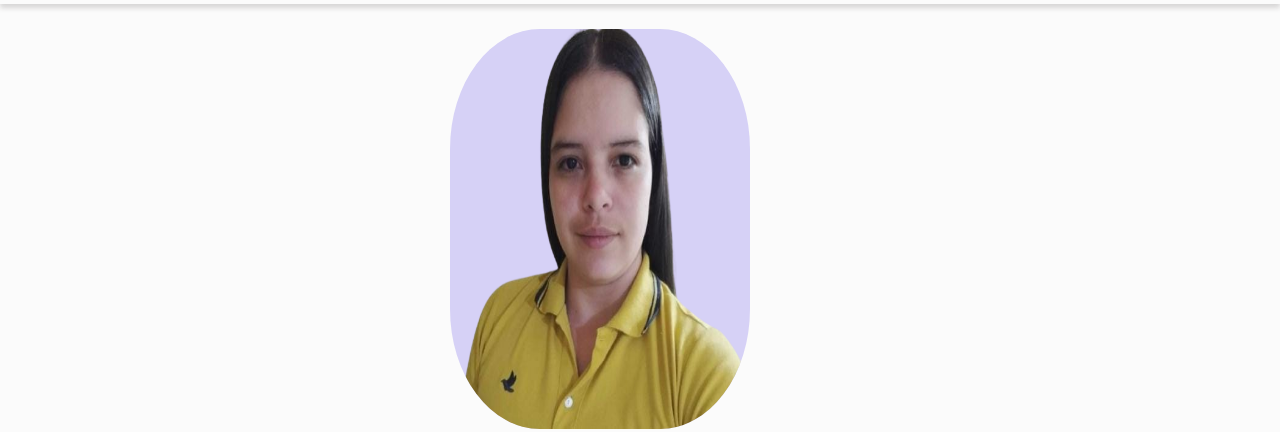
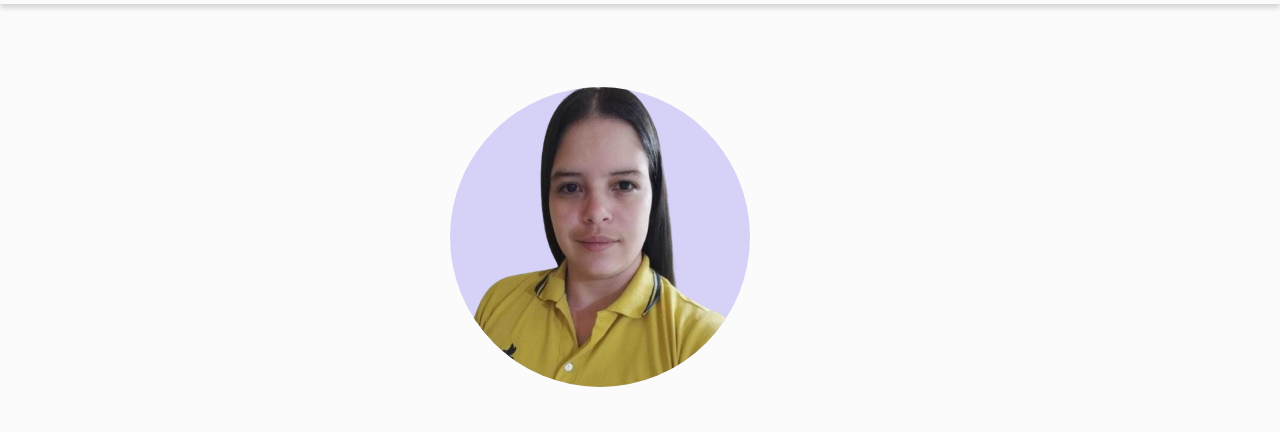
Before and after one commit to EstefaniAzocar/proyecto1-codeLatam, a plain HTML site: page index.html in a window 1280 px wide. Shown: the part 86-518 px from the top of the page. Drawn offline with Linux system fonts and the light colour scheme.

```diff
--- a/css/styles.css
+++ b/css/styles.css
@@ -104,22 +104,21 @@ main {
     width: 100%;
     height: 100vh;
     /* margin-top: 90px; */
-    padding: 95px 0 0 0;
+    padding: 110px 0 0 0;
     gap: 30px;
 }
 .image{
     display: flex;
     justify-content: center;
     align-items: center;
-    border-radius: 30%;
     width: 300px;
-    background-color: #d6d1f6;
-    height: 400px;
 }
+
 .foto{
     width: 300px;
-    height: 400px;
-    border-radius: 30%;
+    height: 300px;
+    border-radius: 50%;
+    background-color: #d6d1f6;
 }
 
 .descripcion{
```
